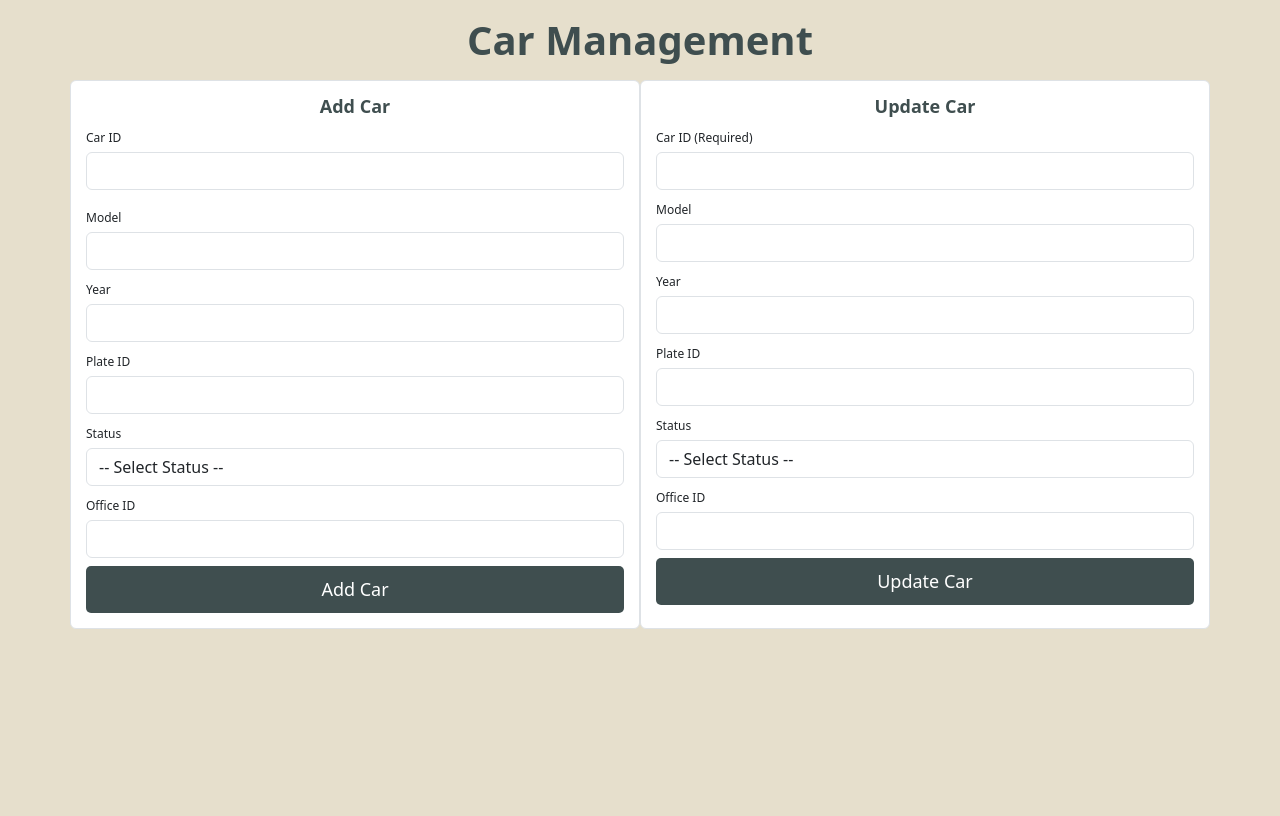
After one commit to Asmaa-Ghanem/Car-Rental-System, a PHP site: page /car_management_page/car_management.html in a window 1280 px wide. The commit adds this page. Run offline with PHP 8.4, Linux system fonts and the light colour scheme.

Commit message:
Added some modifications

```diff
--- /dev/null
+++ b/car_rental_system/car_management_page/car_management.html
@@ -0,0 +1,107 @@
+<!DOCTYPE html>
+<html lang="en">
+<head>
+    <meta charset="UTF-8">
+    <meta name="viewport" content="width=device-width, initial-scale=1.0">
+    <title>Car Management</title>
+    <link href="https://cdn.jsdelivr.net/npm/bootstrap@5.3.0-alpha1/dist/css/bootstrap.min.css" rel="stylesheet">
+    <link rel="stylesheet" href="../styles.css">
+    <link rel="stylesheet" href="car_management_styles.css">
+</head>
+<body>
+
+<div class="container">
+    <h1 class="text-center my-3">Car Management</h1>
+    <!-- Alerts -->
+    <div id="alert-container"></div>
+    <div class="row">
+
+        <!-- add car -->
+        <div class="col-md-6 form-container bg-white border rounded">
+            <h2 class="form-title text-center">Add Car</h2>
+            <form id="addCarForm" method="POST" onsubmit="return validateAddCarForm()" name="addCarForm" action="add_car.php">
+                <div class="mb-3">
+                    <label for="car_id_add" class="form-label">Car ID</label>
+                    <input type="number" class="form-control" id="car_id_add" name="car_id_add" required>
+                    <span id="carIdError" class="text-danger"></span>
+                </div>
+                <div class="mb-2">
+                    <label for="model_add" class="form-label">Model</label>
+                    <input type="text" class="form-control" id="model_add" name="model_add" required>
+                    <span id="modelError" class="text-danger"></span>
+                </div>
+                <div class="mb-2">
+                    <label for="year_add" class="form-label">Year</label>
+                    <input type="number" class="form-control" id="year_add" name="year_add" required>
+                    <span id="yearError" class="text-danger"></span>
+                </div>
+                <div class="mb-2">
+                    <label for="plate_id_add" class="form-label">Plate ID</label>
+                    <input type="text" class="form-control" id="plate_id_add" name="plate_id_add" required>
+                    <span id="plateIdError" class="text-danger"></span>
+                </div>
+                <div class="mb-2">
+                    <label for="status_add" class="form-label">Status</label>
+                    <select class="form-control" id="status_add" name="status_add" required>
+                        <option value="">-- Select Status --</option>
+                        <option value="ACTIVE">Active</option>
+                        <option value="OUT OF SERVICE">Out of Service</option>
+                        <option value="RENTED">Rented</option>
+                        <option value="RESERVED">Reserved</option>
+                    </select>
+                    <span id="statusError" class="text-danger"></span>
+                </div>
+                <div class="mb-2">
+                    <label for="office_id_add" class="form-label">Office ID</label>
+                    <input type="number" class="form-control" id="office_id_add" name="office_id_add" required>
+                    <span id="officeIdError" class="text-danger"></span>
+                </div>
+                <button type="submit" class="btn-primary w-100">Add Car</button>
+            </form>
+        </div>
+
+        <!-- update car -->
+        <div class="col-md-6 form-container bg-white border rounded">
+            <h2 class="form-title text-center">Update Car</h2>
+            <form id="updateCarForm" method="POST" onsubmit="return validateUpdateCarForm()" action="update_car.php">
+                <div class="mb-2">
+                    <label for="car_id_update" class="form-label">Car ID (Required)</label>
+                    <input type="number" class="form-control" id="car_id_update" name="car_id_update" required>
+                    <span id="carIdErrorUpdate" class="text-danger"></span>
+                </div>
+                <div class="mb-2">
+                    <label for="model_update" class="form-label">Model</label>
+                    <input type="text" class="form-control" id="model_update" name="model_update">
+                </div>
+                <div class="mb-2">
+                    <label for="year_update" class="form-label">Year</label>
+                    <input type="number" class="form-control" id="year_update" name="year_update">
+                </div>
+                <div class="mb-2">
+                    <label for="plate_id_update" class="form-label">Plate ID</label>
+                    <input type="text" class="form-control" id="plate_id_update" name="plate_id_update">
+                </div>
+                <div class="mb-2">
+                    <label for="status_update" class="form-label">Status</label>
+                    <select class="form-control" id="status_update" name="status_update">
+                        <option value="">-- Select Status --</option>
+                        <option value="ACTIVE">Active</option>
+                        <option value="OUT OF SERVICE">Out of Service</option>
+                        <option value="RENTED">Rented</option>
+                        <option value="RESERVED">Reserved</option>
+                    </select>
+                    <span id="updateStatusError" class="text-danger"></span>
+                </div>
+                <div class="mb-2">
+                    <label for="office_id_update" class="form-label">Office ID</label>
+                    <input type="number" class="form-control" id="office_id_update" name="office_id_update">
+                </div>
+                <button type="submit" class="btn-warning w-100">Update Car</button>
+            </form>
+        </div>
+
+    </div>
+</div>
+<script src="car_management_script.js"></script>
+</body>
+</html>
--- a/car_rental_system/car_management_page/car_management_script.js
+++ b/car_rental_system/car_management_page/car_management_script.js
@@ -1,3 +1,51 @@
+document.getElementById('addCarForm').addEventListener('submit', async (e) => {
+    e.preventDefault(); // Prevent form from refreshing the page
+
+    // Collect form data
+    const formData = new FormData(e.target);
+    const response = await fetch('add_car.php', {
+        method: 'POST',
+        body: formData
+    });
+
+    const result = await response.json();
+
+    // Display the alert message
+    const alertContainer = document.getElementById('alert-container');
+    alertContainer.innerHTML = `
+        <div class="alert alert-${result.success ? 'success' : 'danger'}">
+            ${result.message}
+        </div>
+    `;
+
+    if (result.success) {
+        e.target.reset(); // Clear the form on success
+    }
+});
+
+document.getElementById('updateCarForm').addEventListener('submit', async (e) => {
+    e.preventDefault();
+
+    const formData = new FormData(e.target);
+    const response = await fetch('update_car.php', {
+        method: 'POST',
+        body: formData
+    });
+
+    const result = await response.json();
+
+    const alertContainer = document.getElementById('alert-container');
+    alertContainer.innerHTML = `
+        <div class="alert alert-${result.success ? 'success' : 'danger'}">
+            ${result.message}
+        </div>
+    `;
+
+    if (result.success) {
+        e.target.reset();
+    }
+});
+
 function validateAddCarForm() {
     let isValid = true;
 
```
Also changed, not shown: car_rental_system/car_management_page/add_car.php (+16 -8 lines), car_rental_system/car_management_page/car_management.php (deleted, +0 -126 lines), car_rental_system/car_management_page/update_car.php (+22 -12 lines).
